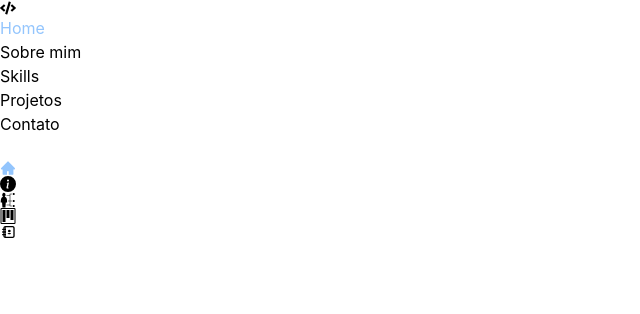
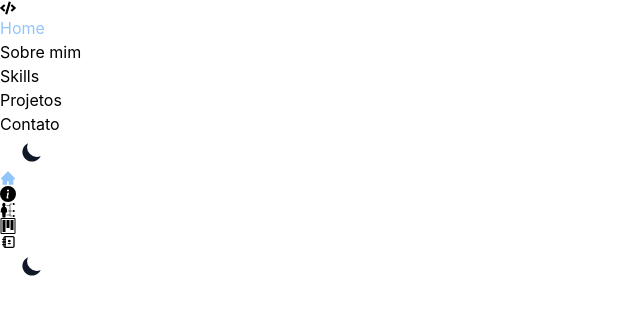
Before and after one commit to thomasravache/my-personal-portfolio, a React (Create React App) app: page / in a window 1280 px wide. Shown: the top 314 px of the page, without its empty margins (0-640 px from the left). Built offline with nearby package versions, Linux system fonts and the light colour scheme.

Commit message:
Adicionando estilos para o themeswitchbutton

```diff
--- a/src/components/tailwindStyles/themeSwitchStyles.js
+++ b/src/components/tailwindStyles/themeSwitchStyles.js
@@ -1,6 +1,6 @@
 const themeSwitchStyles = {
-  buttonStyle: '',
-  svgStyle: '',
+  buttonStyle: 'w-8 h-8 p-1 ml-1 mr- rounded sm:ml-4',
+  svgStyle: 'text-gray-900 dark:text-gray-100',
 };
 
 export default themeSwitchStyles;
```
